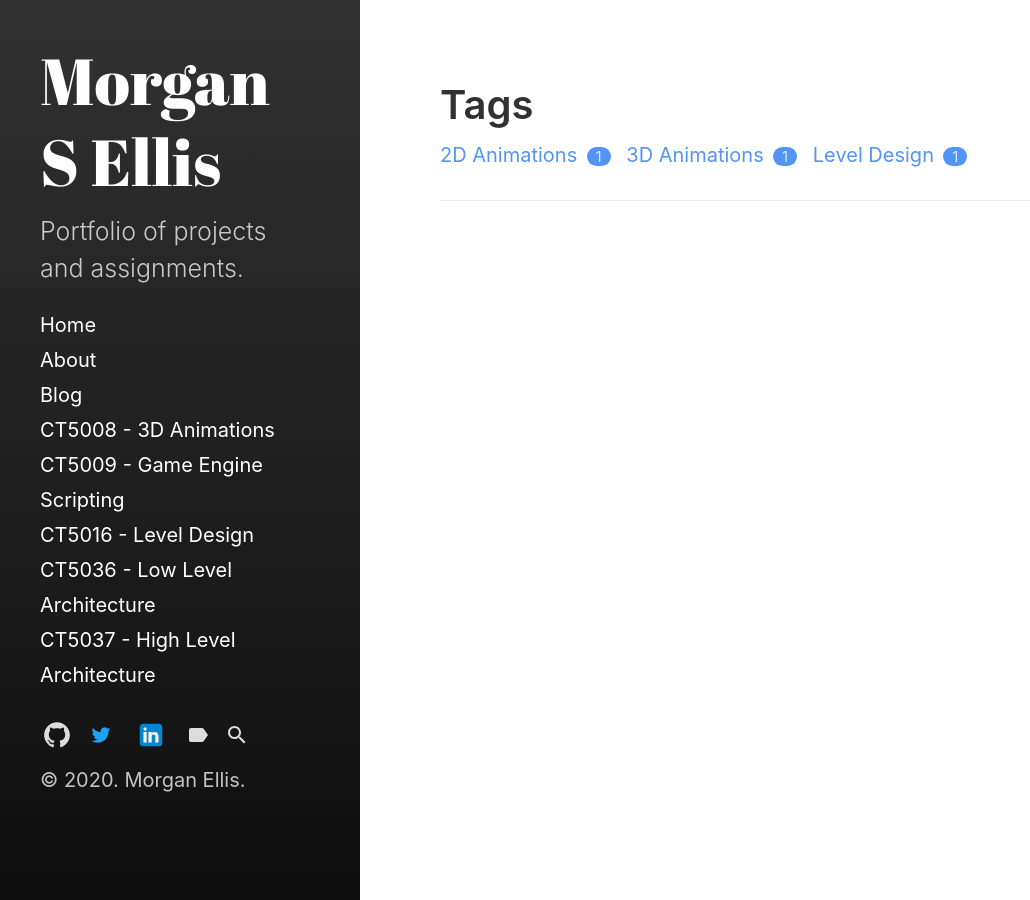
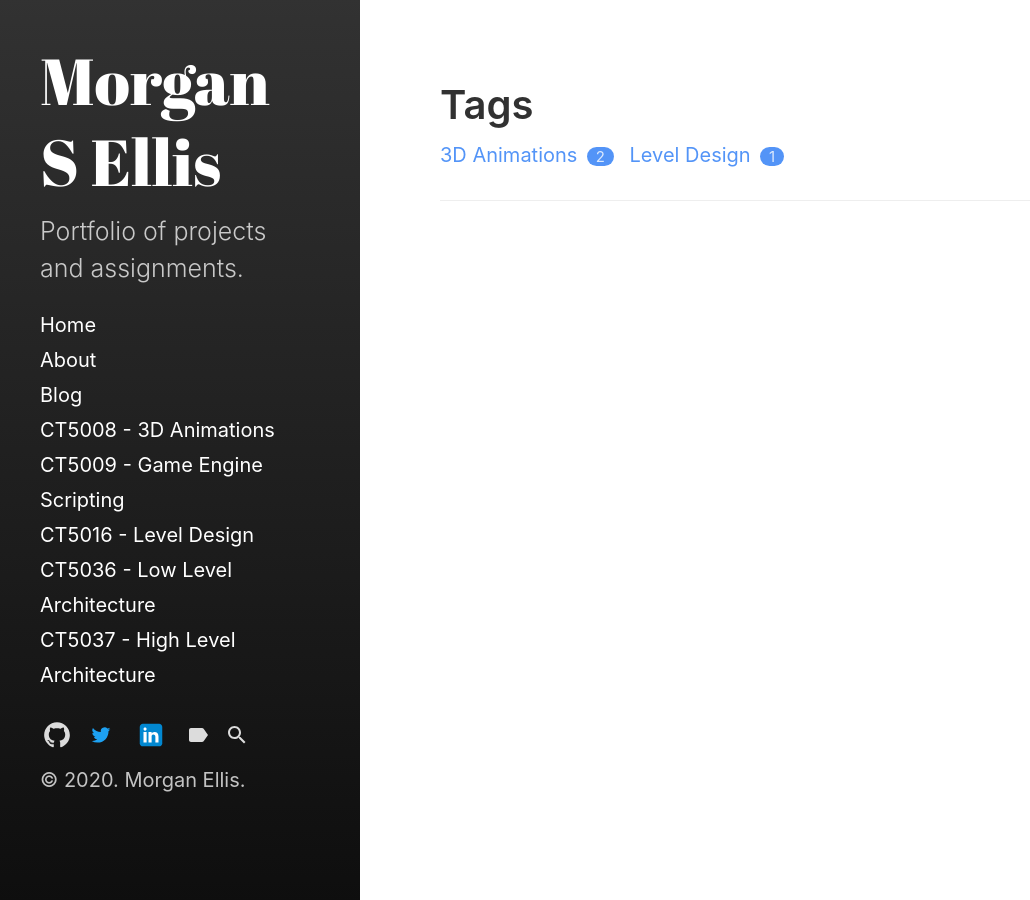
Before and after one commit to morgansellis/MorganSEllis.github.io, a Jekyll site: the page built from tags.html, in a window 1280 px wide. Shown: the whole page, without its empty margins (0-1030 px from the left). Built offline with Jekyll 4.4.1, drawn with Linux system fonts in a browser that asks for light colours.

Commit message:
Update 2020-02-04-3D-Animations-Week-2.md

```diff
--- a/_posts/2020-02-04-3D-Animations-Week-2.md
+++ b/_posts/2020-02-04-3D-Animations-Week-2.md
@@ -4,7 +4,7 @@ title: "3D Animations - Animatic"
 categories:
   - Blog
 tags:
-  - 2D Animations
+  - 3D Animations
 ---
 
 After completing my story board I decided to create an animatic, I have never done this before so I began looking into the process of creating an animatic. Through my research I discovered it is made
```
